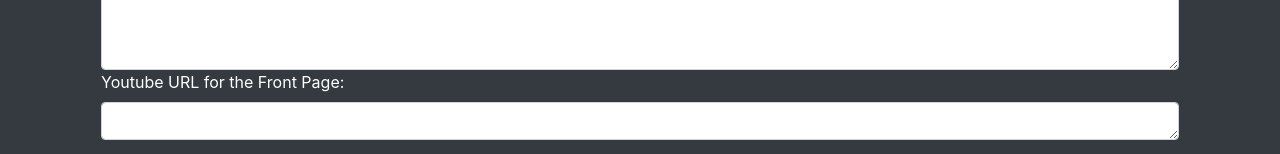
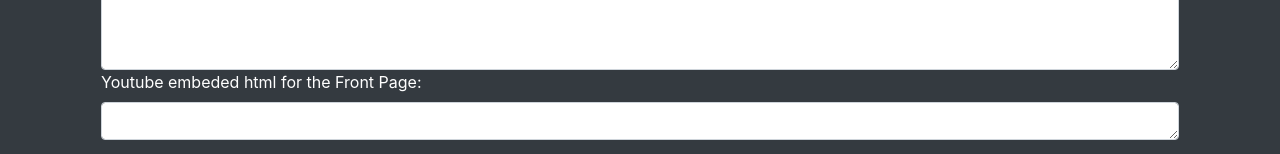
Before and after one commit to art12354/sethcharleston.com, a plain HTML site: page index.html in a window 1280 px wide. Shown: the part 456-610 px from the top of the page. Drawn offline with nearby package versions, Linux system fonts and the light colour scheme; no server answers.

Commit message:
changed wording

```diff
--- a/index.html
+++ b/index.html
@@ -71,7 +71,7 @@
         <textarea class="form-control" rows="1" id="frontPageHeader"></textarea>
         <label for="front_page_text">Text For the Front Page:</label>
         <textarea class="form-control" rows="10" id="frontPageText"></textarea>
-        <label for="front_page_video">Youtube URL for the Front Page:</label>
+        <label for="front_page_video">Youtube embeded html for the Front Page:</label>
         <textarea class="form-control" rows="1" id="frontPageVideo"></textarea>
       </div>
       <button type="submit" class="btn btn-primary" onclick="send_front_page_data()">Submit Front Page</button>
```
